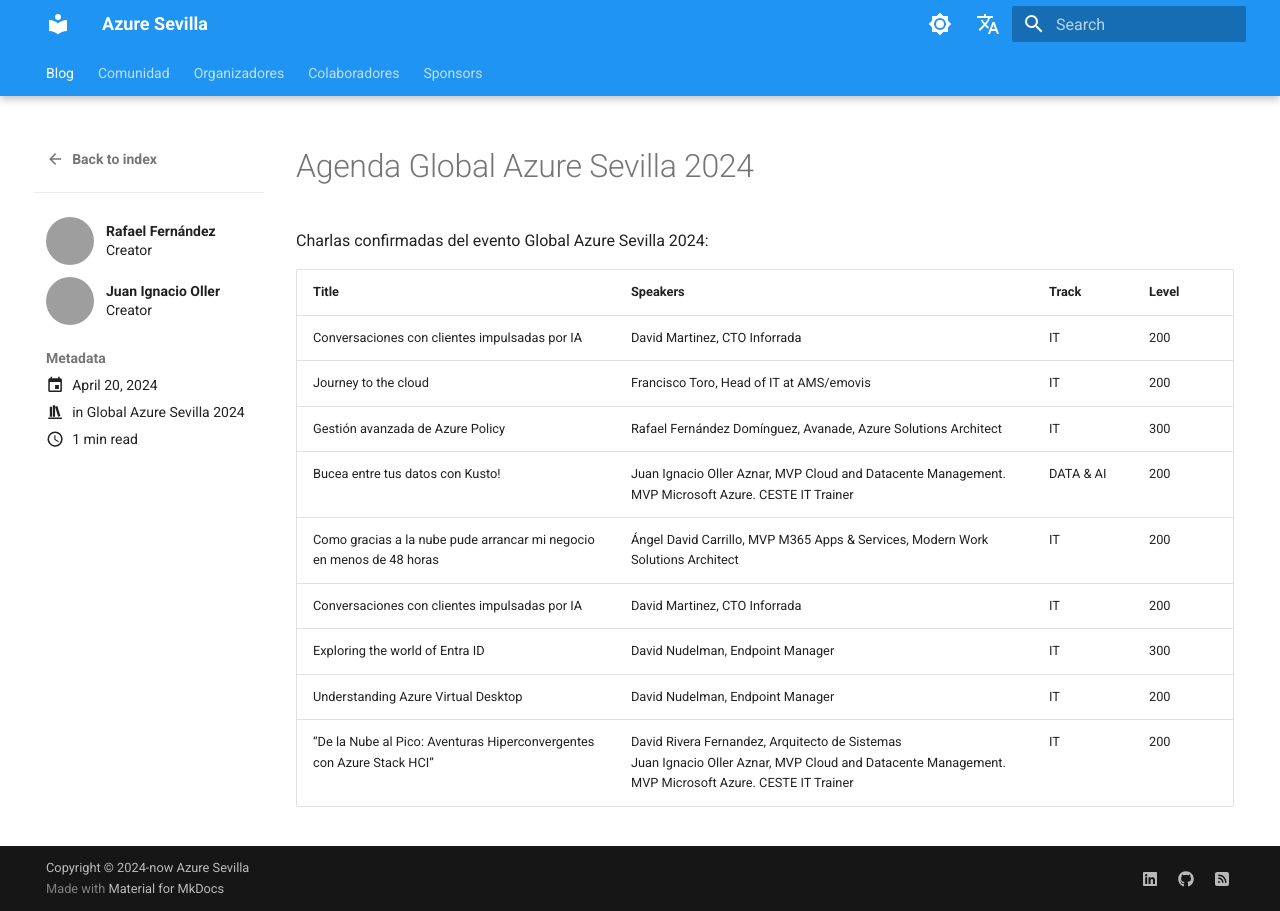
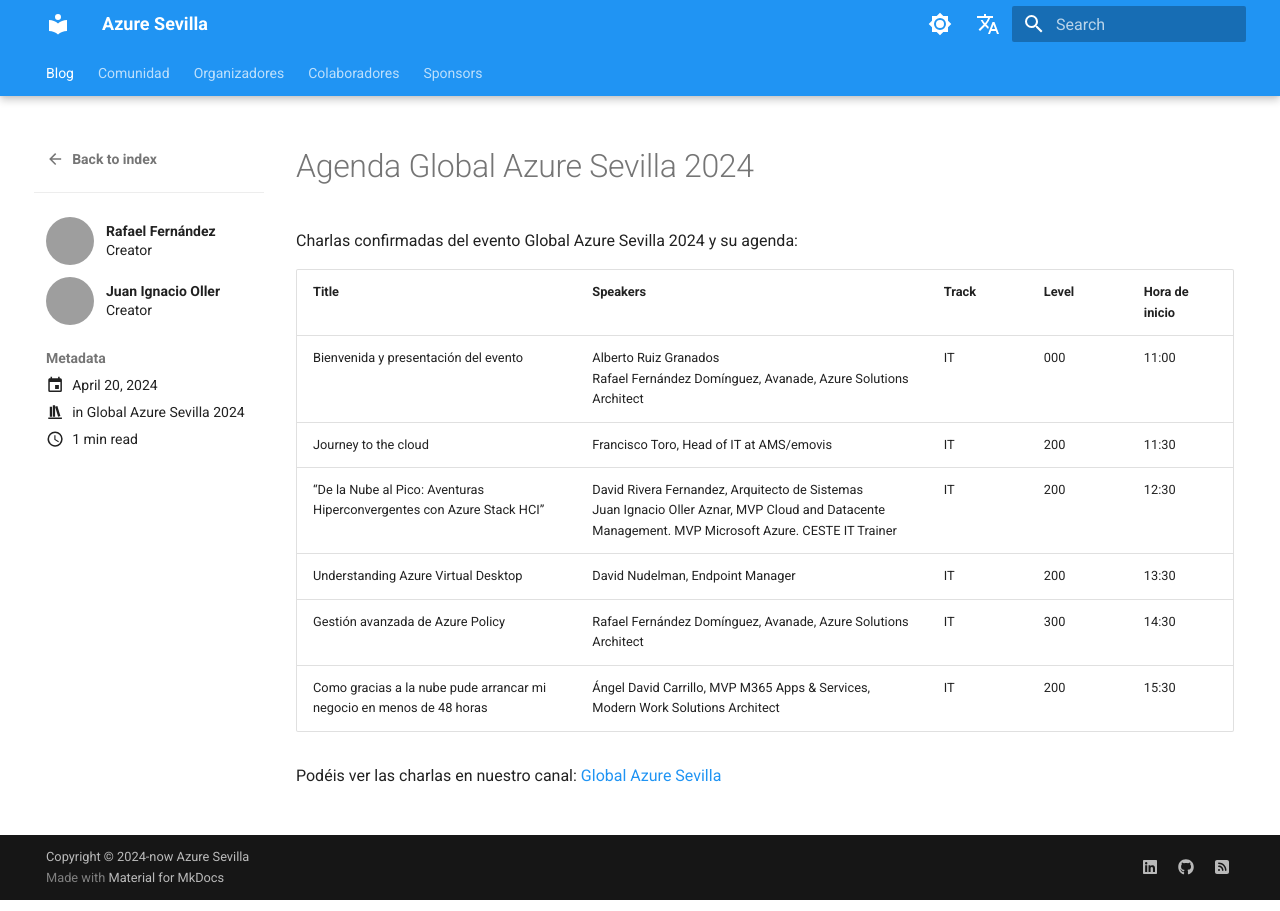
Before and after one commit to AzureSevilla/azuresevilla.github.io, an MkDocs documentation site: the page built from docs/blog/posts/2024/20240420_Global_Azure_Agenda.md, in a window 1280 px wide. Built offline with MkDocs 1.6.1 and Material for MkDocs 9.7.7, drawn with Linux system fonts in a browser that asks for light colours; comment, search, counter and statistics services are not loaded; grey boxes are pictures that could not be loaded.

Commit message:
Update Global Azure Sevilla 2024 agenda with new sessions

```diff
--- a/docs/blog/posts/2024/20240420_Global_Azure_Agenda.md
+++ b/docs/blog/posts/2024/20240420_Global_Azure_Agenda.md
@@ -10,16 +10,19 @@
 
 # Agenda Global Azure Sevilla 2024
 
-Charlas confirmadas del evento Global Azure Sevilla 2024:
+Charlas confirmadas del evento Global Azure Sevilla 2024 y su agenda:
 
-| Title | Speakers | Track | Level |
-| --- | --- | --- | --- |
-| Conversaciones con clientes impulsadas por IA	| David Martinez, CTO Inforrada | IT | 200 |
-| Journey to the cloud	| Francisco Toro, Head of IT at AMS/emovis | IT | 200 |
-| Gestión avanzada de Azure Policy	| Rafael Fernández Domínguez, Avanade, Azure Solutions Architect | IT | 300 |
-| Bucea entre tus datos con Kusto!| Juan Ignacio Oller Aznar, MVP Cloud and Datacente Management. MVP Microsoft Azure. CESTE IT Trainer | DATA & AI | 200 |
-| Como gracias a la nube pude arrancar mi negocio en menos de 48 horas	| Ángel David Carrillo, MVP M365 Apps & Services, Modern Work Solutions Architect | IT | 200 |
-| Conversaciones con clientes impulsadas por IA	| David Martinez, CTO Inforrada | IT | 200 |
-| Exploring the world of Entra ID	| David Nudelman, Endpoint Manager | IT | 300 |
-| Understanding Azure Virtual Desktop	| David Nudelman, Endpoint Manager | IT | 200 |
-| “De la Nube al Pico: Aventuras Hiperconvergentes con Azure Stack HCI”	| David Rivera Fernandez, Arquitecto de Sistemas<p>Juan Ignacio Oller Aznar, MVP Cloud and Datacente Management. MVP Microsoft Azure. CESTE IT Trainer | IT | 200 |
+| Title | Speakers | Track | Level | Hora de inicio |
+| --- | --- | --- | --- | --- |
+| Bienvenida y presentación del evento	| Alberto Ruiz Granados<p>Rafael Fernández Domínguez, Avanade, Azure Solutions Architect | IT | 000 | 11:00 |
+| Journey to the cloud	| Francisco Toro, Head of IT at AMS/emovis | IT | 200 | 11:30 |
+| “De la Nube al Pico: Aventuras Hiperconvergentes con Azure Stack HCI”	| David Rivera Fernandez, Arquitecto de Sistemas<p>Juan Ignacio Oller Aznar, MVP Cloud and Datacente Management. MVP Microsoft Azure. CESTE IT Trainer | IT | 200 | 12:30 |
+| Understanding Azure Virtual Desktop	| David Nudelman, Endpoint Manager | IT | 200 | 13:30 |
+| Gestión avanzada de Azure Policy	| Rafael Fernández Domínguez, Avanade, Azure Solutions Architect | IT | 300 | 14:30 |
+| Como gracias a la nube pude arrancar mi negocio en menos de 48 horas	| Ángel David Carrillo, MVP M365 Apps & Services, Modern Work Solutions Architect | IT | 200 | 15:30 |
+
+
+
+
+
+Podéis ver las charlas en nuestro canal: [Global Azure Sevilla](https://www.youtube.com/channel/UCrZscMN1NlRXTLgGEvlNOuQ)
```
